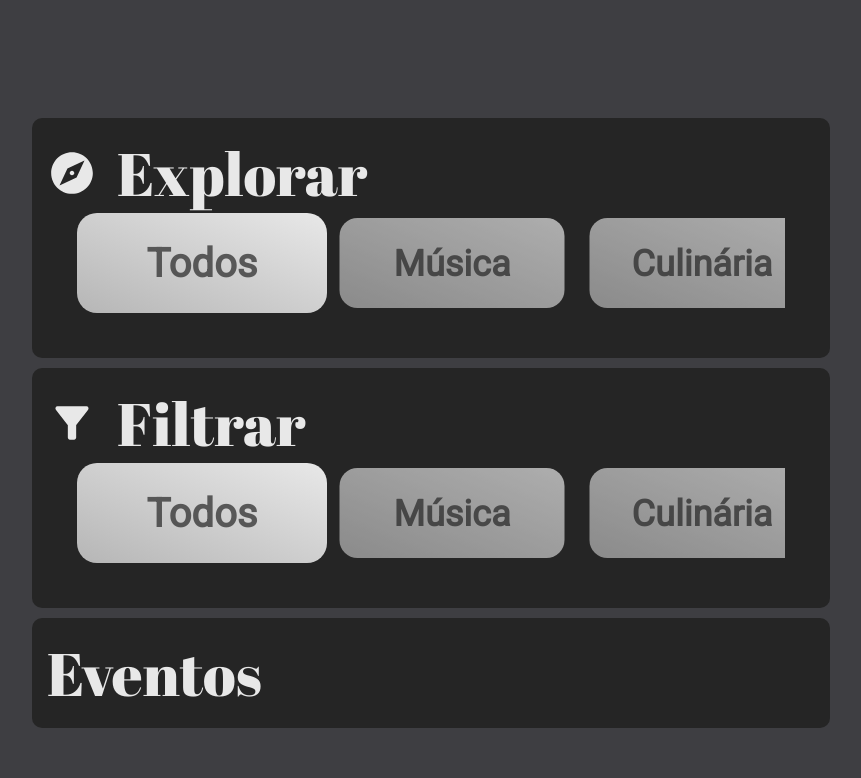
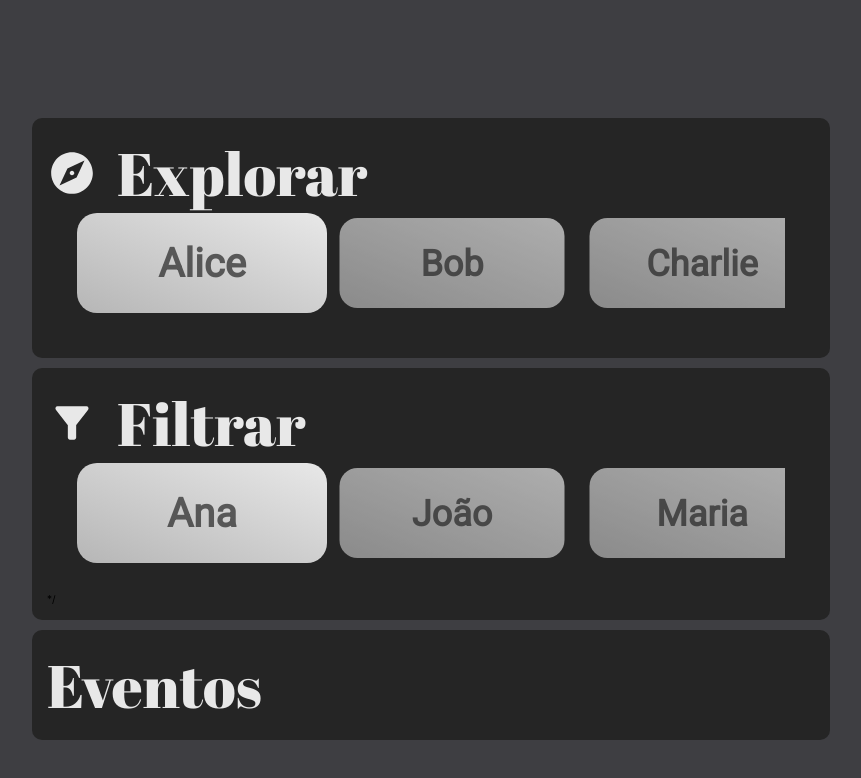
Before and after one commit to lucasouzamil/agitae-frontend, a React (Create React App) app in the folder agitae-app/: page / in a window 1280 px wide. Shown: the top 778 px of the page, without its empty margins (209-1070 px from the left). Built offline with nearby package versions, Linux system fonts and the light colour scheme.

Commit message:
scroll adiciona filhos

```diff
--- a/agitae-app/src/components/main/components/scrollrow/index.js
+++ b/agitae-app/src/components/main/components/scrollrow/index.js
@@ -2,7 +2,6 @@ import React, { useState, useEffect } from "react";
 import './scrollrow.css'
 import KeyboardArrowLeftIcon from '@mui/icons-material/KeyboardArrowLeft';
 import KeyboardArrowRightIcon from '@mui/icons-material/KeyboardArrowRight';
-import EventType from "../eventType";
 
 export default function ScrollRow(props) {
     const [scrollX, setScrollX] = useState(0);
@@ -11,11 +10,6 @@ export default function ScrollRow(props) {
     const [widthScrollViewArea, setWidthScrollViewArea] = useState(null);
 
     useEffect(() => {
-        const [widthitem, nitems, widthscrollviewArea] = calcSizeItemList();
-        setItemWidth(widthitem);
-        setNItens(nitems);
-        setWidthScrollViewArea(widthscrollviewArea);
-    }, []);
 
         const calcSizeItemList = () => {
             const itensList = document.getElementById(`item--list-${props.scrollId}`);
@@ -29,6 +23,16 @@ export default function ScrollRow(props) {
             }
             return [null, null, null];
         };
+
+        const dadElement = document.getElementById(`item--list-${props.scrollId}`);
+        const firstChild = dadElement.querySelector(":first-child");
+        firstChild.setAttribute('selected-item', 'true');
+
+        const [widthitem, nitems, widthscrollviewArea] = calcSizeItemList();
+        setItemWidth(widthitem);
+        setNItens(nitems);
+        setWidthScrollViewArea(widthscrollviewArea);
+    }, [props.scrollId]);
 
     const handleLeftArrow = () => {
         let x = Math.round(scrollX + widthItem);
@@ -48,21 +52,6 @@ export default function ScrollRow(props) {
         setScrollX(x);
     };
 
-    /* const changeMe = (event) => {
-        const selectedId = event.currentTarget.id;
-        console.log(typeof (selectedId));
-        for (let i = 0; i <= (nItens - 1); i++) {
-            let item = document.getElementById(i);
-            if (item) {
-                if (i.toString() === selectedId) {
-                    item.setAttribute('selected-item', 'true');
-                } else {
-                    item.setAttribute('selected-item', 'false');
-                }
-            }
-        }
-    }; */
-
     const changeMe = (event) => {
         const selectedId = event.currentTarget.id;
         const dadElement = document.getElementById(`item--list-${props.scrollId}`);
@@ -79,8 +68,6 @@ export default function ScrollRow(props) {
         console.log('');
     };
 
-
-
     return (
         <div className="scrollRow">
             <div className="scrollRow-left" onClick={handleLeftArrow}>
@@ -89,18 +76,13 @@ return (
             <div className="scrollRow--listarea" id="scrollRow--listarea">
                 <div className="scrollRow--list" style={{ marginLeft: scrollX }}>
                     <div className="item--list" id={`item--list-${props.scrollId}`}>
-                    <div className="item" id={`scrollRow-${props.scrollId}-0`} selected-item='true' onClick={changeMe}>
-                        <EventType name='Todos'></EventType>
+                        {
+                            props.elements.map((element, i) => (
+                                <div key={`note__${i}`} className="item" id={`scrollRow-${props.scrollId}-${i}`} selected-item='false' onClick={changeMe}>
+                                    {element}
                                 </div>
-                    <div className="item" id={`scrollRow-${props.scrollId}-1`} selected-item='false' onClick={changeMe}>
-                        <EventType name='Música'></EventType>
-                    </div>
-                    <div className="item" id={`scrollRow-${props.scrollId}-2`} selected-item='false' onClick={changeMe}>
-                        <EventType name='Culinária'></EventType>
-                    </div>
-                    <div className="item" id={`scrollRow-${props.scrollId}-3`} selected-item='false' onClick={changeMe}>
-                        <EventType name='Cultural'></EventType>
-                    </div>
+                            ))
+                        }
                     </div>
                 </div>
             </div>
--- a/agitae-app/src/components/main/index.js
+++ b/agitae-app/src/components/main/index.js
@@ -3,8 +3,41 @@ import './main.css'
 import ExploreIcon from '@mui/icons-material/Explore';
 import FilterAltIcon from '@mui/icons-material/FilterAlt';
 import ScrollRow from './components/scrollrow'
+import EventType from './components/eventType'
 
 export default function Main(props) {
+    const names1 = ['Alice', 'Bob', 'Charlie', 'David', 'Eve','Alice', 'Bob', 'Charlie', 'David', 'Eve','Alice', 'Bob', 'Charlie', 'David', 'Eve','Alice', 'Bob', 'Charlie', 'David', 'Eve','Alice', 'Bob', 'Charlie', 'David', 'Eve','Alice', 'Bob', 'Charlie', 'David', 'Eve','Alice', 'Bob', 'Charlie', 'David', 'Eve','Alice', 'Bob', 'Charlie', 'David', 'Eve','Alice', 'Bob', 'Charlie', 'David', 'Eve','Alice', 'Bob', 'Charlie', 'David', 'Eve','Alice', 'Bob', 'Charlie', 'David', 'Eve','Alice', 'Bob', 'Charlie', 'David', 'Eve',];
+
+    const elements1 = names1.map((nome, index) => (
+      <EventType name={nome}></EventType>
+    ));
+
+    const names2 = [
+        "Ana",
+        "João",
+        "Maria",
+        "Pedro",
+        "Sofia",
+        "Lucas",
+        "Camila",
+        "André",
+        "Juliana",
+        "Daniel",
+        "Laura",
+        "Felipe",
+        "Letícia",
+        "Marcelo",
+        "Bruna",
+        "Thiago",
+        "Isabella",
+        "Rafael",
+        "Luana",
+        "Matheus"
+    ];
+
+    const elements2 = names2.map((nome, index) => (
+        <EventType name={nome}></EventType>
+    ));
 
     return (
         <main color-theme={props.theme}>
@@ -13,14 +46,14 @@ export default function Main(props) {
                     <ExploreIcon className="section-main-header-icon" style={{ fontSize: 50 }}></ExploreIcon>
                     <p className="section-title" id='section-main-header-icon-title'>Explorar</p>
                 </div>
-                <ScrollRow scrollId='0'></ScrollRow>
+                <ScrollRow elements={elements1} scrollId='0'></ScrollRow>
             </section>
             <section className="section-main">
                 <div className="section-main-header">
                     <FilterAltIcon className="section-main-header-icon" style={{ fontSize: 50 }}></FilterAltIcon>
                     <p className="section-title" id='section-main-header-icon-title'>Filtrar</p>
                 </div>
-                <ScrollRow scrollId='1'></ScrollRow>
+                <ScrollRow elements={elements2} scrollId='1'></ScrollRow>*/
             </section>
             <section className="section-main">
                 <div className="section-main-header">
```
Lines whose indentation alone changed are shown as unchanged.
